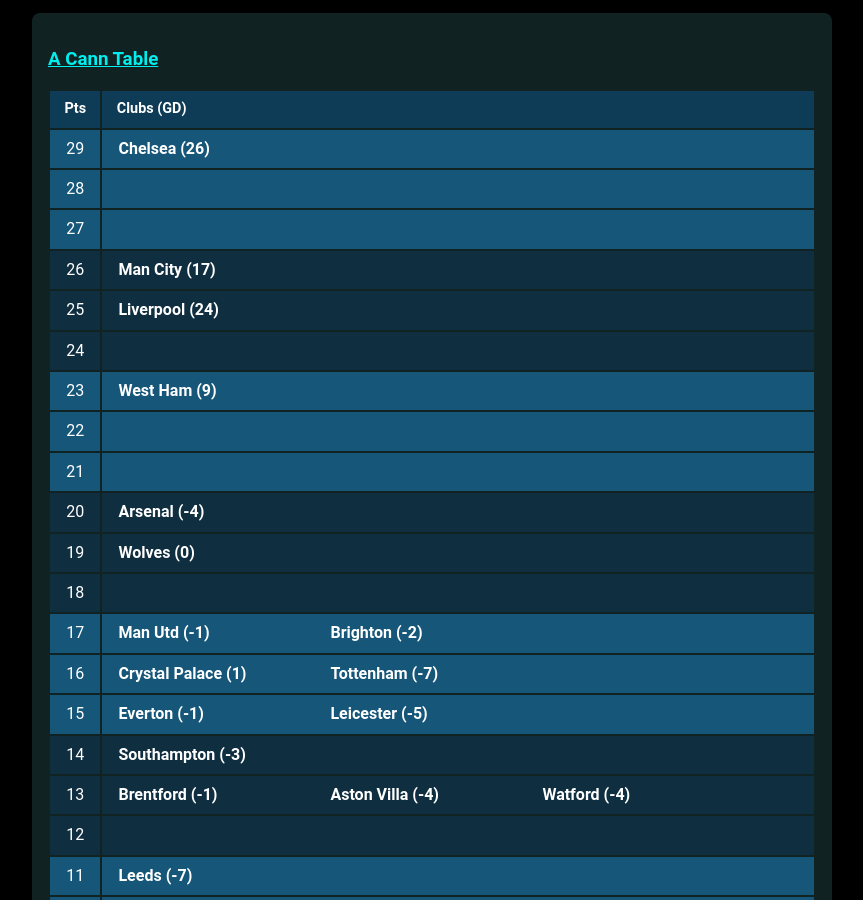
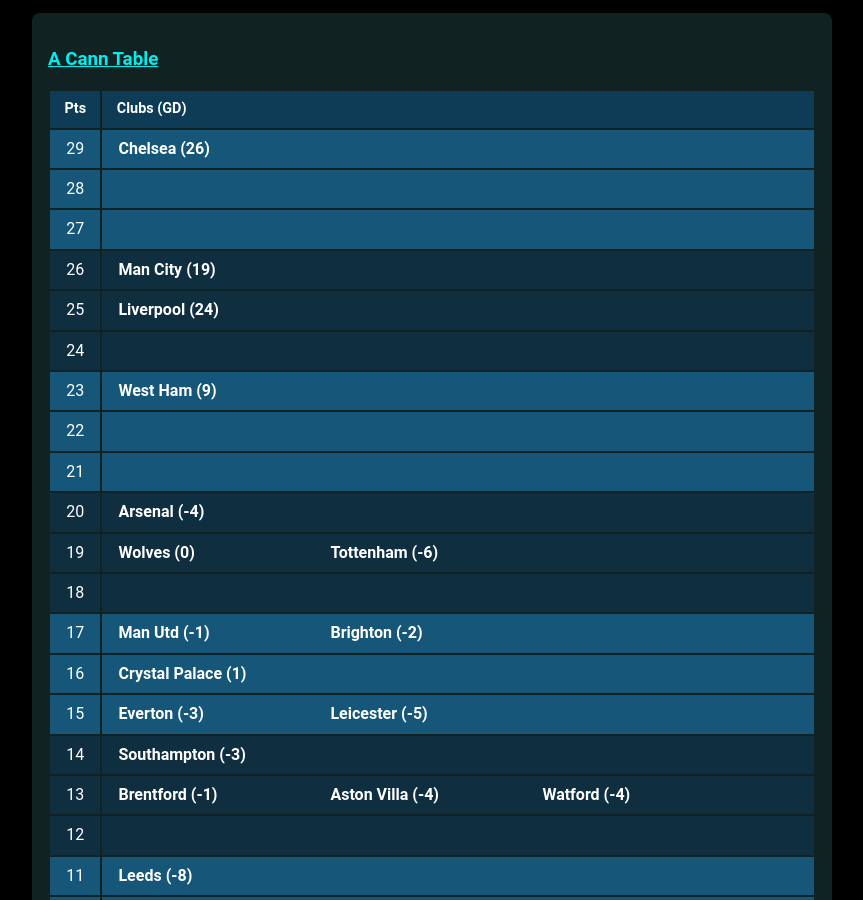
Before and after one commit to muru/muru.github.io, a Jekyll site: the page built from resources.md, in a window 1280 px wide and 900 px high, scrolled down 1356 px. Shown: the whole window, without its empty margins (208-1071 px from the left). Built offline with Jekyll 4.4.1, drawn with Linux system fonts in a browser that asks for light colours; some web fonts are replaced; some of the changed text lies outside the part shown.

Commit message:
updated cann-table: Tue 23 Nov 00:04:39 JST 2021

```diff
--- a/cann-table.html
+++ b/cann-table.html
@@ -19,7 +19,7 @@
 	<tr class="cann-row-2">
 		<td class="cann-point"> 26 </td>
 		<td class="cann-clubs">
-			<span class="club-name"> Man City (17) </span>
+			<span class="club-name"> Man City (19) </span>
 		</td>
  	</tr>
 	<tr class="cann-row-2">
@@ -59,6 +59,7 @@
 		<td class="cann-point"> 19 </td>
 		<td class="cann-clubs">
 			<span class="club-name"> Wolves (0) </span>
+			<span class="club-name"> Tottenham (-6) </span>
 		</td>
  	</tr>
 	<tr class="cann-row-2">
@@ -77,13 +78,12 @@
 		<td class="cann-point"> 16 </td>
 		<td class="cann-clubs">
 			<span class="club-name"> Crystal Palace (1) </span>
-			<span class="club-name"> Tottenham (-7) </span>
 		</td>
  	</tr>
 	<tr class="cann-row-1">
 		<td class="cann-point"> 15 </td>
 		<td class="cann-clubs">
-			<span class="club-name"> Everton (-1) </span>
+			<span class="club-name"> Everton (-3) </span>
 			<span class="club-name"> Leicester (-5) </span>
 		</td>
  	</tr>
@@ -109,7 +109,7 @@
 	<tr class="cann-row-1">
 		<td class="cann-point"> 11 </td>
 		<td class="cann-clubs">
-			<span class="club-name"> Leeds (-7) </span>
+			<span class="club-name"> Leeds (-8) </span>
 		</td>
  	</tr>
 	<tr class="cann-row-1">
```
Also changed, not shown: other parts of cann-table.html (+1 -1 lines).
